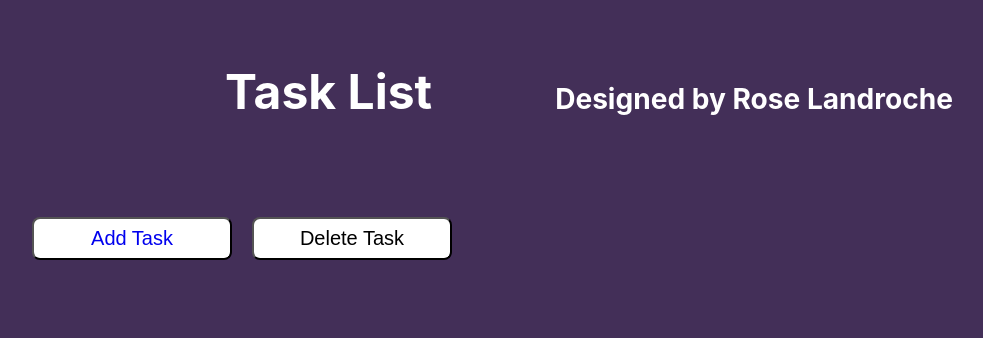
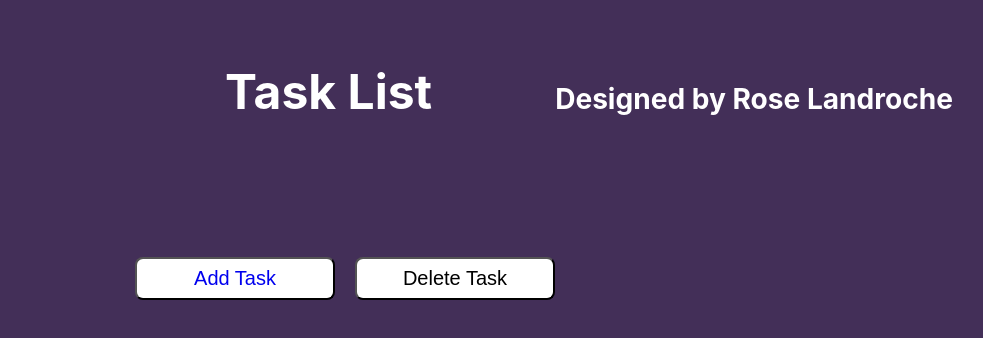
Before and after one commit to roselandroche/task-list-fe, a React (Create React App) app in the folder my-app/: page / in a window 1280 px wide. Shown: the top 338 px of the page, without its empty margins (18-1001 px from the left). Built offline with nearby package versions, Linux system fonts and the light colour scheme.

Commit message:
Styled task list

```diff
--- a/my-app/src/components/TaskList.js
+++ b/my-app/src/components/TaskList.js
@@ -1,10 +1,11 @@
 import React from 'react';
 import { Link } from 'react-router-dom';
 import Task from './Task';
+import '../css/TaskList.css';
 
 function TaskList({ tasks, toggle, deleteCompleted }) {
     return (
-        <div>
+        <div className='main_list'>
             <ul>
                 {tasks.map(task => <Task key={task.id} task={task} toggle={toggle} /> )}
             </ul>
--- /dev/null
+++ b/my-app/src/css/TaskList.css
@@ -0,0 +1,6 @@
+.main_list {
+    width: 80vw;
+    height: auto;
+    margin: 0 auto;
+    padding: 40px;
+}
```
